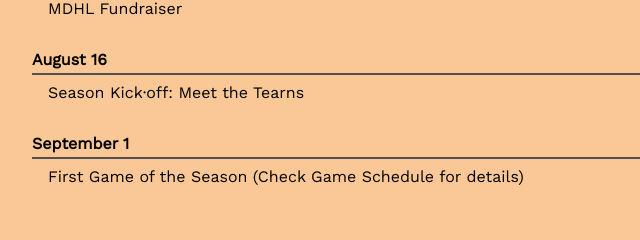
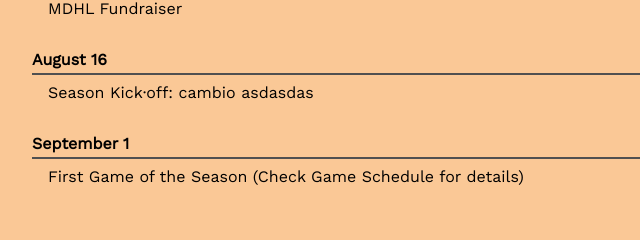
Before and after one commit to ddragnell/Hockey, a plain HTML site: page index.html in a window 1280 px wide. Shown: the part 282-522 px from the top of the page, 0-640 px from the left. Drawn offline with nearby package versions, Linux system fonts and the light colour scheme; a web font is replaced by a local one.

Commit message:
cambio v.2

```diff
--- a/index.html
+++ b/index.html
@@ -24,7 +24,7 @@
         </article>
         <article>
             <h3>August 16</h3>
-            <p>Season Kick·off: Meet the Tearns</p>
+            <p>Season Kick·off: cambio asdasdas</p>
         </article>
         <article>
             <h3>September 1</h3>
```
